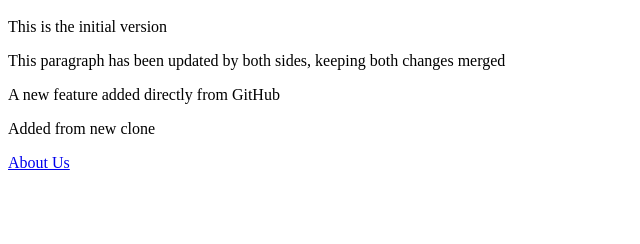
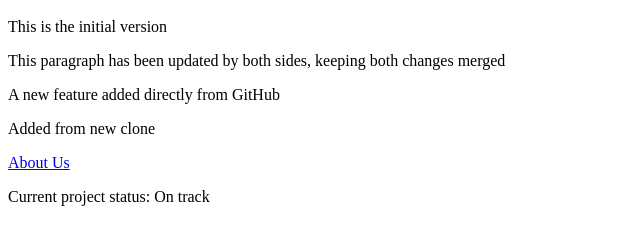
Before and after one commit to dgruploads01/collaboration_project, a plain HTML site: page index.html in a window 1280 px wide. Shown: the part 48-292 px from the top of the page, without its empty margins (0-640 px from the left). Drawn offline with Linux system fonts and the light colour scheme.

Commit message:
Feature: Add project status to index.html

```diff
--- a/index.html
+++ b/index.html
@@ -4,3 +4,4 @@
 <p>A new feature added directly from GitHub</p>
 <footer>Added from new clone</footer>
 <p><a href="about.html">About Us</a></p>
+<p>Current project status: On track</p>
```
